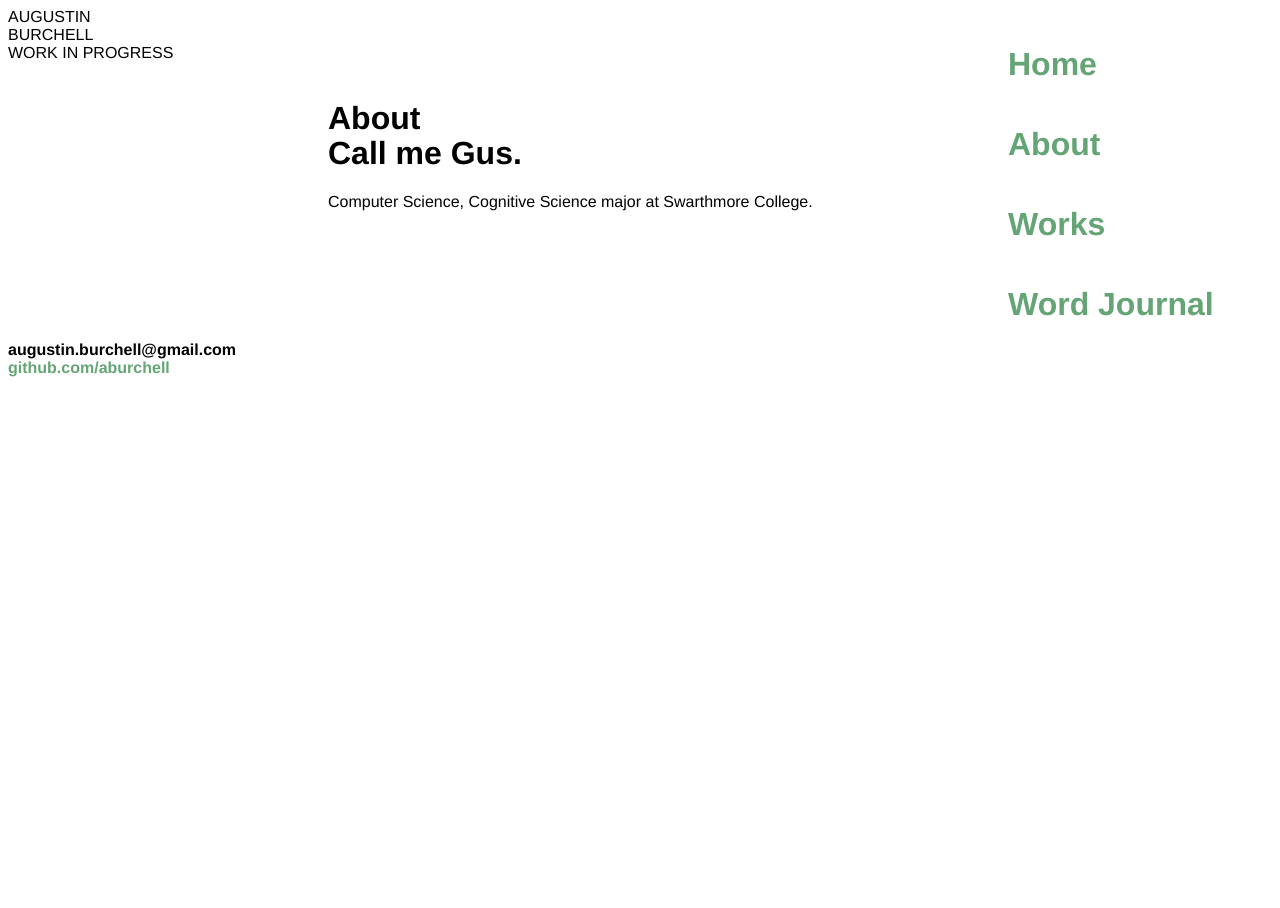
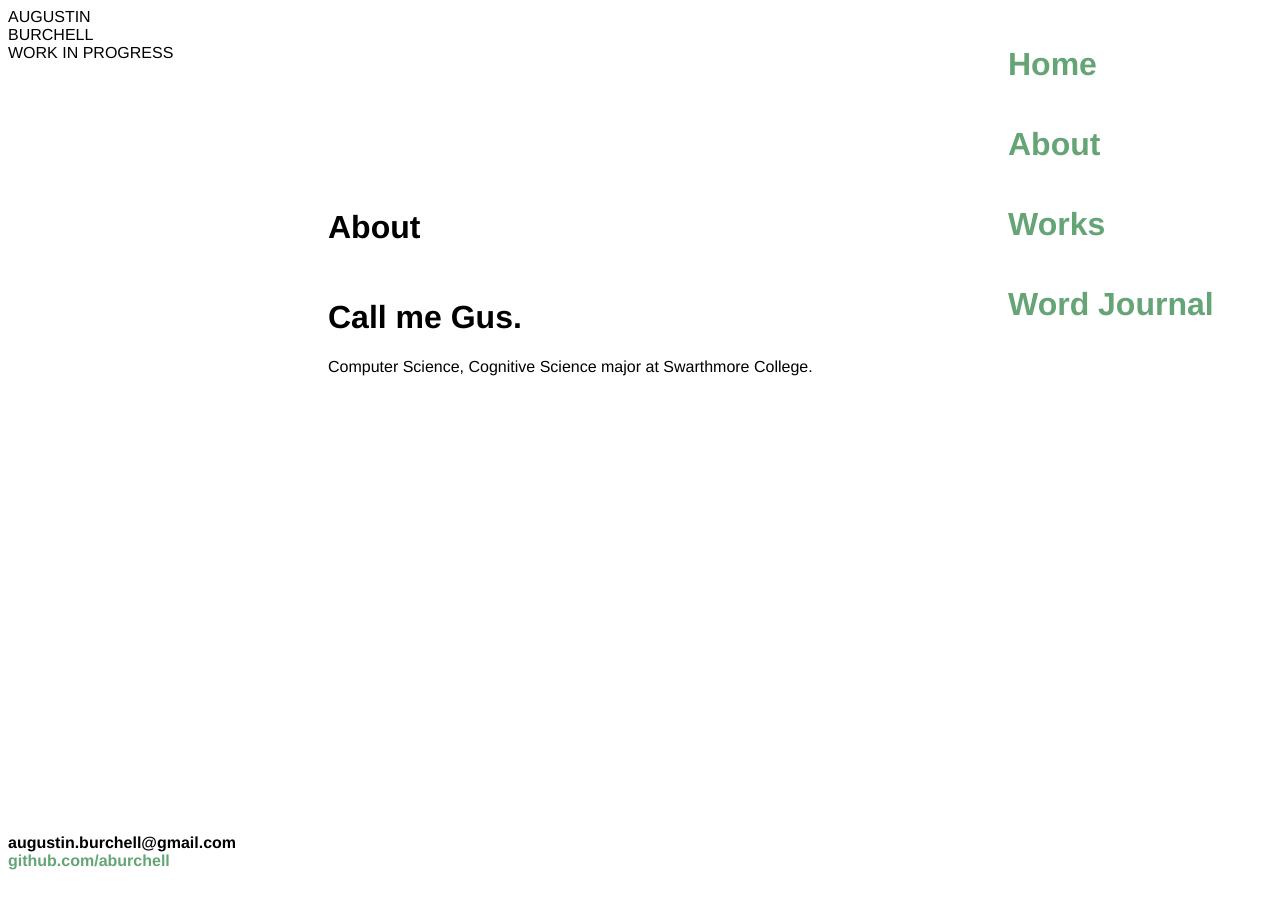
Before and after one commit to aburchell/aburchell.github.io, a Jekyll site: the page built from about/index.html, in a window 1280 px wide. Built offline with Jekyll 4.4.1, drawn with Linux system fonts in a browser that asks for light colours.

Commit message:
Made html 100% size

```diff
--- a/css/main.css
+++ b/css/main.css
@@ -10,6 +10,10 @@ body {
 */
 /*https://developer.mozilla.org/en-US/docs/Web/CSS/CSS_Grid_Layout/Realizing_common_layouts_using_CSS_Grid_Layout*/
 
+html {
+    height: 100%;
+    width: 100%;
+}
 body {
     height: 100%;
     width: 100%;
```
